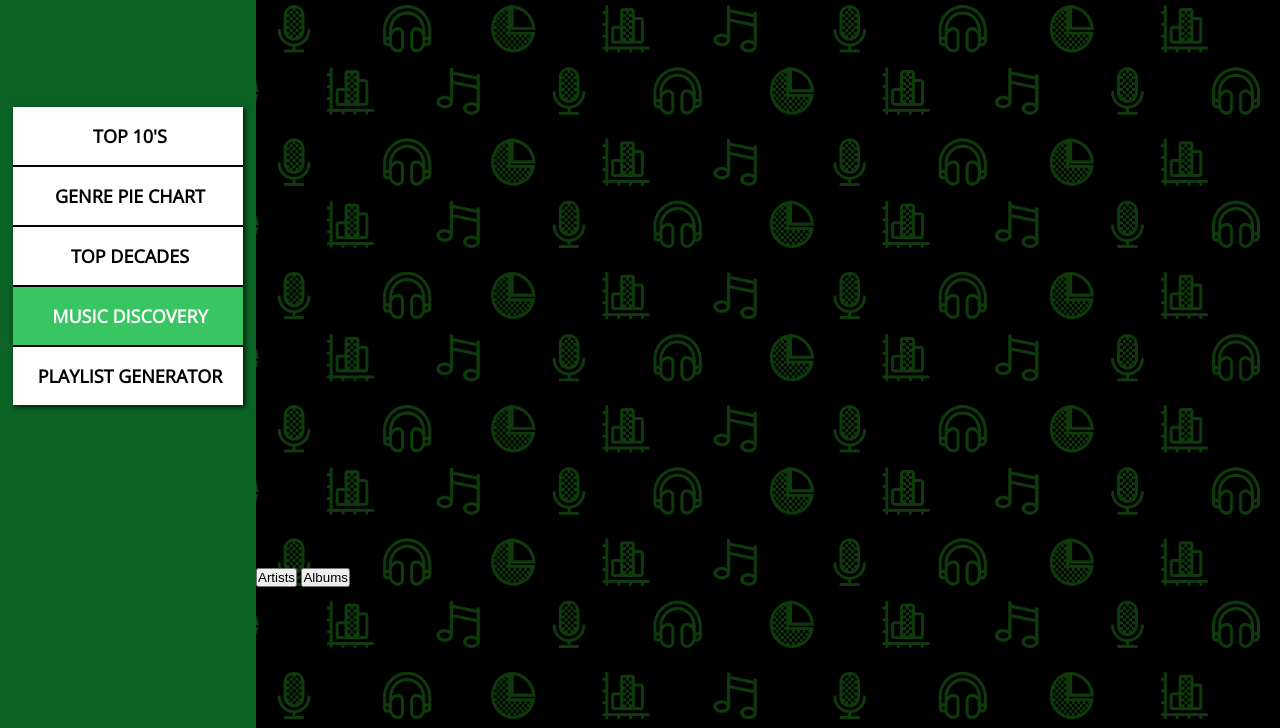
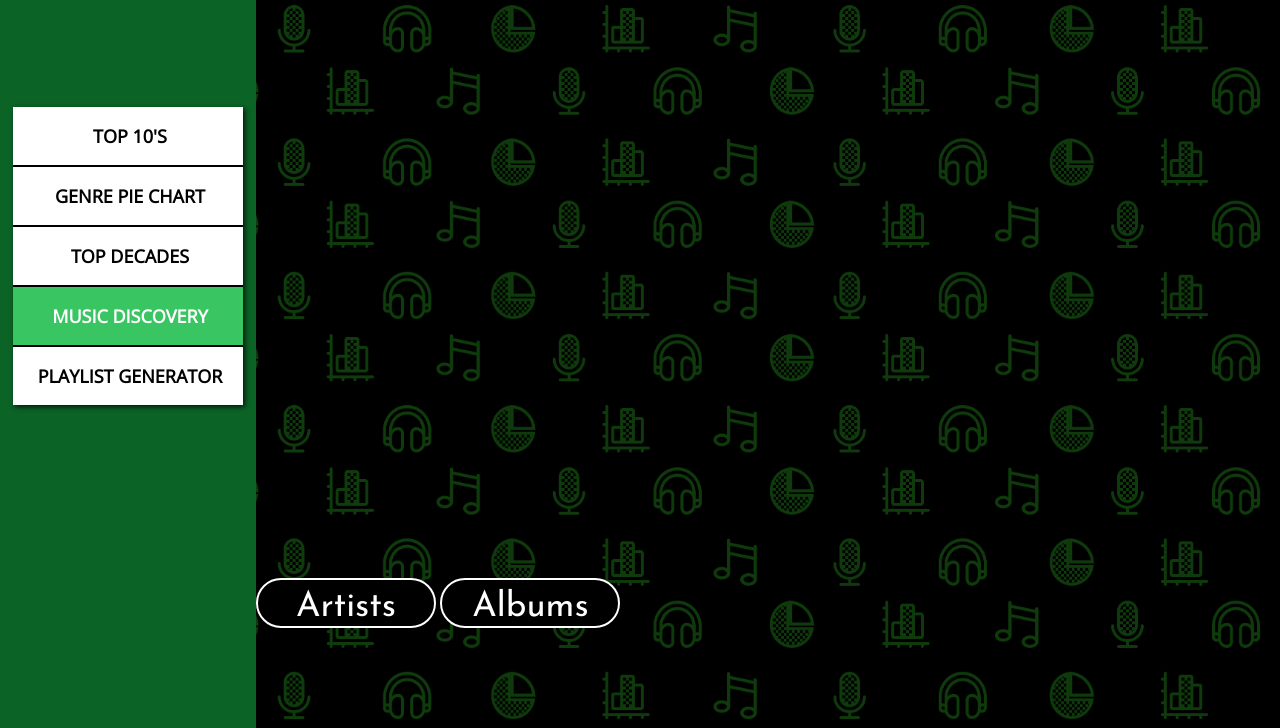
Before and after one commit to vedkm/INFO-1601-Project, a plain HTML site: page html/option4.html in a window 1280 px wide. Shown: the part 72-800 px from the top of the page. Drawn offline with nearby package versions, Linux system fonts and the light colour scheme; no server answers.

Commit message:
option 4

```diff
--- a/css/option4.css
+++ b/css/option4.css
@@ -150,6 +150,26 @@ body{
 
 /* END OF SIDEBAR */
 
+.buttonclass{
+  font-family: "Josefin Sans", sans-serif;
+  font-size: 35px;
+  color: white;
+  background-color: black;
+  height: 50px;
+  width: 180px;
+  padding: 10px;
+  border: 2px solid white;
+  border-radius: 50px;
+  margin-top: 10px;
+  margin-bottom: 10px;
+  transition-duration: 0.4s;
+}
+
+.buttonclass:hover{
+  background-color: #3AC563; /* Green */
+  color: white;
+}
+
 *,
 *::before,
 *::after {
--- a/html/option4.html
+++ b/html/option4.html
@@ -67,9 +67,9 @@
 				<!--<canvas id="discoveryChart"></canvas>-->
 
 			</div>
-			<span>
-				<input type="button" value="Artists" id="artist-button">
-				<input type="button" value="Albums" id="album-button">
+			<span >
+				<input type="button" value="Artists" id="artist-button" class="buttonclass">
+				<input type="button" value="Albums" id="album-button" class="buttonclass">
 			</span>
 		</section>
 	</div>
```
